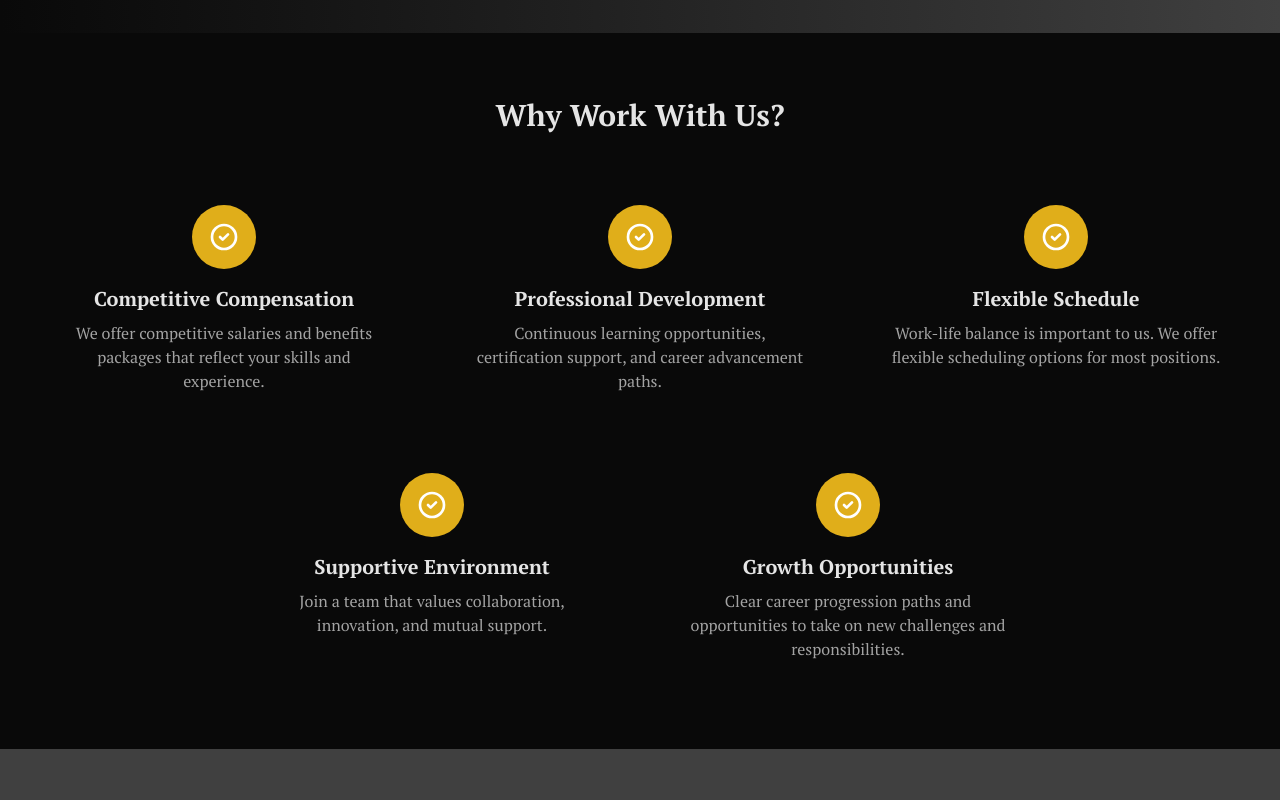
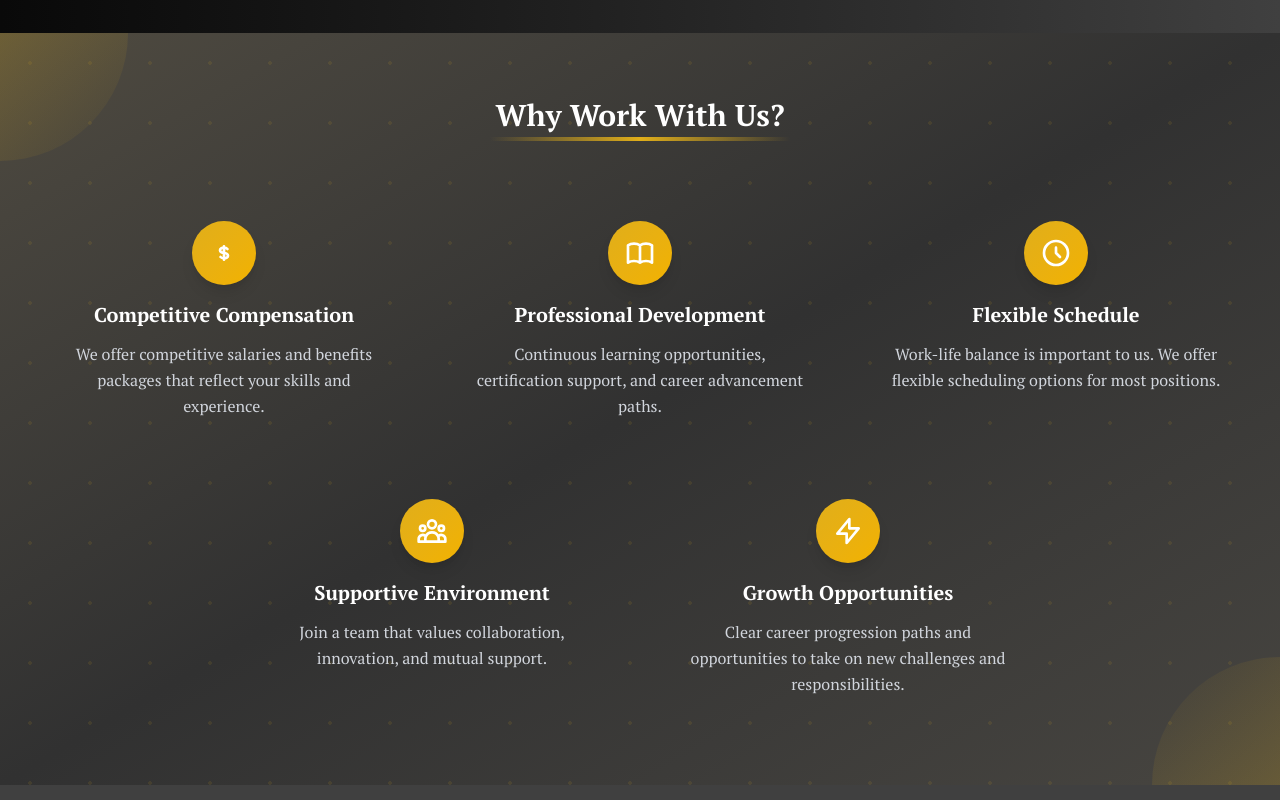
Before and after one commit to FRDesai/TheRestartFitness, a Next.js app: page /career in a window 1280 px wide. Shown: the part 360-1160 px from the top of the page. Built offline with nearby package versions, Linux system fonts and the light colour scheme.

Commit message:
Updated the styling

```diff
--- a/app/career/page.tsx
+++ b/app/career/page.tsx
@@ -170,34 +170,76 @@ export default function Career() {
 
 
       {/* Why Work With Us */}
-      <section className="py-16 px-4 sm:px-6 lg:px-8 bg-[var(--color-dark)]">
-        <div className="max-w-7xl mx-auto">
-          <h2 className="text-3xl font-bold text-center text-[var(--color-neutral-700)] mb-12">
+      <section className="relative py-16 px-4 sm:px-6 lg:px-8 overflow-hidden">
+        {/* Banner Background */}
+        <div className="absolute inset-0 bg-gradient-to-br from-[var(--color-primary)]/10 via-[var(--color-card)] to-[var(--color-primary)]/5"></div>
+
+        {/* Decorative Pattern */}
+        <div className="absolute inset-0 opacity-10">
+          <div
+            className="absolute top-0 left-0 w-full h-full"
+            style={{
+              backgroundImage: `radial-gradient(circle at 30px 30px, var(--color-primary) 2px, transparent 2px)`,
+              backgroundSize: "60px 60px",
+            }}
+          ></div>
+        </div>
+
+        {/* Corner Accents */}
+        <div className="absolute top-0 left-0 w-32 h-32 bg-gradient-to-br from-[var(--color-primary)]/20 to-transparent rounded-br-full"></div>
+        <div className="absolute bottom-0 right-0 w-32 h-32 bg-gradient-to-tl from-[var(--color-primary)]/20 to-transparent rounded-tl-full"></div>
+
+        {/* Content */}
+        <div className="relative z-10 max-w-7xl mx-auto">
+          <div className="text-center mb-12">
+            <h2 className="text-3xl font-bold text-white mb-4 relative inline-block">
               Why Work With Us?
+              {/* Underline decoration */}
+              <span className="absolute -bottom-2 left-1/2 transform -translate-x-1/2 w-75 h-1 bg-gradient-to-r from-transparent via-[var(--color-primary)] to-transparent"></span>
             </h2>
+          </div>
           <div className="grid grid-cols-1 md:grid-cols-2 lg:grid-cols-3 gap-8">
             {benefits.slice(0, 3).map((benefit, index) => (
               <div key={index} className="text-center p-6">
-                <div className="w-16 h-16 bg-[var(--color-primary)] rounded-full flex items-center justify-center mx-auto mb-4">
+                <div className="w-16 h-16 bg-gradient-to-br from-[var(--color-primary)] to-[var(--color-secondary)] rounded-full flex items-center justify-center mx-auto mb-4 shadow-lg">
+                  {index === 0 && (
                     <svg className="w-8 h-8 text-white" fill="none" stroke="currentColor" viewBox="0 0 24 24">
-                    <path strokeLinecap="round" strokeLinejoin="round" strokeWidth={2} d="M9 12l2 2 4-4m6 2a9 9 0 11-18 0 9 9 0 0118 0z" />
+                      <path strokeLinecap="round" strokeLinejoin="round" strokeWidth={2} d="M12 8c-1.657 0-3 .895-3 2s1.343 2 3 2 3 .895 3 2-1.343 2-3 2m0-8c1.11 0 2.08.402 2.599 1M12 8V7m0 1v8m0 0v1m0-1c-1.11 0-2.08-.402-2.599-1" />
                     </svg>
+                  )}
+                  {index === 1 && (
+                    <svg className="w-8 h-8 text-white" fill="none" stroke="currentColor" viewBox="0 0 24 24">
+                      <path strokeLinecap="round" strokeLinejoin="round" strokeWidth={2} d="M12 6.253v13m0-13C10.832 5.477 9.246 5 7.5 5S4.168 5.477 3 6.253v13C4.168 18.477 5.754 18 7.5 18s3.332.477 4.5 1.253m0-13C13.168 5.477 14.754 5 16.5 5c1.746 0 3.332.477 4.5 1.253v13C19.832 18.477 18.246 18 16.5 18c-1.746 0-3.332.477-4.5 1.253" />
+                    </svg>
+                  )}
+                  {index === 2 && (
+                    <svg className="w-8 h-8 text-white" fill="none" stroke="currentColor" viewBox="0 0 24 24">
+                      <path strokeLinecap="round" strokeLinejoin="round" strokeWidth={2} d="M12 8v4l3 3m6-3a9 9 0 11-18 0 9 9 0 0118 0z" />
+                    </svg>
+                  )}
                 </div>
-                <h3 className="text-xl font-semibold text-[var(--color-neutral-700)] mb-2">{benefit.title}</h3>
-                <p className="text-[var(--color-neutral-500)]">{benefit.description}</p>
+                <h3 className="text-xl font-semibold text-white mb-3">{benefit.title}</h3>
+                <p className="text-gray-300 leading-relaxed">{benefit.description}</p>
               </div>
             ))}
           </div>
           <div className="flex justify-center gap-8 mt-8">
             {benefits.slice(3).map((benefit, index) => (
               <div key={index + 3} className="text-center p-6 max-w-sm">
-                <div className="w-16 h-16 bg-[var(--color-primary)] rounded-full flex items-center justify-center mx-auto mb-4">
+                <div className="w-16 h-16 bg-gradient-to-br from-[var(--color-primary)] to-[var(--color-secondary)] rounded-full flex items-center justify-center mx-auto mb-4 shadow-lg">
+                  {index === 0 && (
                     <svg className="w-8 h-8 text-white" fill="none" stroke="currentColor" viewBox="0 0 24 24">
-                    <path strokeLinecap="round" strokeLinejoin="round" strokeWidth={2} d="M9 12l2 2 4-4m6 2a9 9 0 11-18 0 9 9 0 0118 0z" />
+                      <path strokeLinecap="round" strokeLinejoin="round" strokeWidth={2} d="M17 20h5v-2a3 3 0 00-5.356-1.857M17 20H7m10 0v-2c0-.656-.126-1.283-.356-1.857M7 20H2v-2a3 3 0 015.356-1.857M7 20v-2c0-.656.126-1.283.356-1.857m0 0a5.002 5.002 0 019.288 0M15 7a3 3 0 11-6 0 3 3 0 016 0zm6 3a2 2 0 11-4 0 2 2 0 014 0zM7 10a2 2 0 11-4 0 2 2 0 014 0z" />
                     </svg>
+                  )}
+                  {index === 1 && (
+                    <svg className="w-8 h-8 text-white" fill="none" stroke="currentColor" viewBox="0 0 24 24">
+                      <path strokeLinecap="round" strokeLinejoin="round" strokeWidth={2} d="M13 10V3L4 14h7v7l9-11h-7z" />
+                    </svg>
+                  )}
                 </div>
-                <h3 className="text-xl font-semibold text-[var(--color-neutral-700)] mb-2">{benefit.title}</h3>
-                <p className="text-[var(--color-neutral-500)]">{benefit.description}</p>
+                <h3 className="text-xl font-semibold text-white mb-3">{benefit.title}</h3>
+                <p className="text-gray-300 leading-relaxed">{benefit.description}</p>
               </div>
             ))}
           </div>
@@ -211,21 +253,21 @@ export default function Career() {
             How to Apply
           </h2>
           <div className="grid grid-cols-1 md:grid-cols-3 gap-8">
-            <div className="text-center">
+            <div className="text-center p-8 bg-white/5 backdrop-blur-sm rounded-xl border border-white/10 hover:bg-white/10 transition-all duration-300 hover:transform hover:scale-105">
               <div className="w-12 h-12 bg-[var(--color-primary)] rounded-full flex items-center justify-center mx-auto mb-4">
                 <span className="text-[var(--color-dark)] font-bold text-lg">1</span>
               </div>
               <h3 className="text-xl font-semibold text-white mb-2">Submit Application</h3>
               <p className="text-white/90">Send us your resume and cover letter through our contact form.</p>
             </div>
-            <div className="text-center">
+            <div className="text-center p-8 bg-white/5 backdrop-blur-sm rounded-xl border border-white/10 hover:bg-white/10 transition-all duration-300 hover:transform hover:scale-105">
               <div className="w-12 h-12 bg-[var(--color-primary)] rounded-full flex items-center justify-center mx-auto mb-4">
                 <span className="text-[var(--color-dark)] font-bold text-lg">2</span>
               </div>
               <h3 className="text-xl font-semibold text-white mb-2">Initial Interview</h3>
               <p className="text-white/90">We'll schedule a phone or video interview to learn more about you.</p>
             </div>
-            <div className="text-center">
+            <div className="text-center p-8 bg-white/5 backdrop-blur-sm rounded-xl border border-white/10 hover:bg-white/10 transition-all duration-300 hover:transform hover:scale-105">
               <div className="w-12 h-12 bg-[var(--color-primary)] rounded-full flex items-center justify-center mx-auto mb-4">
                 <span className="text-[var(--color-dark)] font-bold text-lg">3</span>
               </div>
```
Lines whose indentation alone changed are shown as unchanged.
